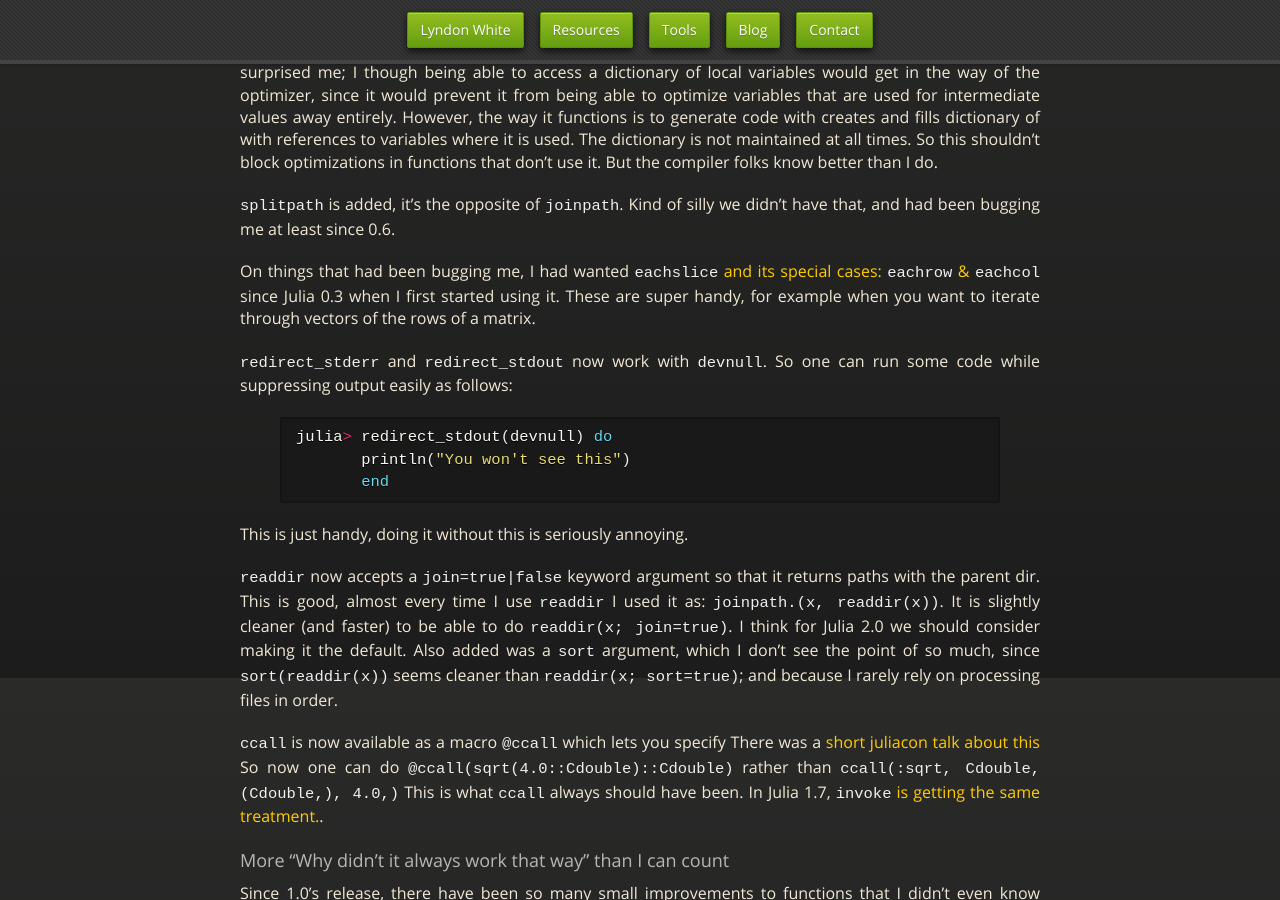
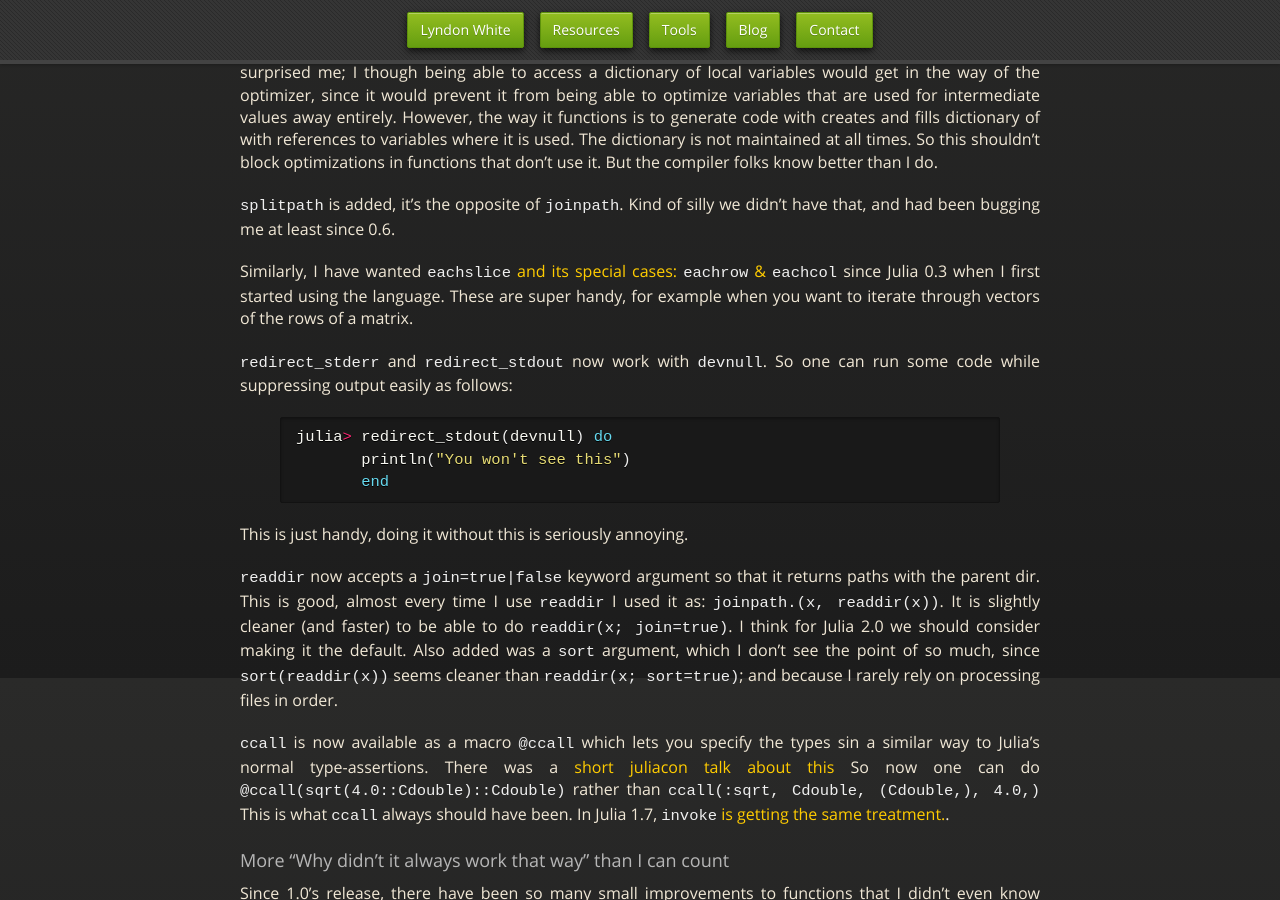
Before and after one commit to oxinabox/oxinabox.github.io, a Jekyll site: the page built from _posts/2021-03-14-Julia-1.6-what-has-changed-since-1.0.md, in a window 1280 px wide and 900 px high, scrolled down 19122 px. Built offline with Jekyll 4.4.1, drawn with Linux system fonts in a browser that asks for light colours; nearby versions of some CDN libraries; some web fonts are replaced.

Commit message:
Apply suggestions from code review

```diff
--- a/_posts/2021-03-14-Julia-1.6-what-has-changed-since-1.0.md
+++ b/_posts/2021-03-14-Julia-1.6-what-has-changed-since-1.0.md
@@ -689,7 +689,7 @@ But the compiler folks know better than I do.
 [`splitpath`](https://github.com/JuliaLang/julia/issues/28156) is added, it's the opposite of `joinpath`.
 Kind of silly we didn't have that, and had been bugging me at least since 0.6.
 
-On things that had been bugging me, I had wanted [`eachslice` and its special cases: `eachrow` & `eachcol`](https://github.com/JuliaLang/julia/issues/29749) since Julia 0.3 when I first started using it.
+Similarly, I have wanted [`eachslice` and its special cases: `eachrow` & `eachcol`](https://github.com/JuliaLang/julia/issues/29749) since Julia 0.3 when I first started using the language.
 These are super handy, for example when you want to iterate through vectors of the rows of a matrix.
 
 `redirect_stderr` and `redirect_stdout` now work with `devnull`.
@@ -709,7 +709,7 @@ I think for Julia 2.0 we should consider making it the default.
 Also added was a `sort` argument, which I don't see the point of so much, since `sort(readdir(x))` seems cleaner than `readdir(x; sort=true)`; and because I rarely rely on processing files in order.
 
 
-`ccall` is now available as a macro `@ccall` which lets you specify
+`ccall` is now available as a macro `@ccall` which lets you specify the types sin a similar way to Julia's normal type-assertions.
 There was a [short juliacon talk about this](https://www.youtube.com/watch?v=wofq1DdXM3s)
 So now one can do `@ccall(sqrt(4.0::Cdouble)::Cdouble)`
 rather than `ccall(:sqrt, Cdouble, (Cdouble,), 4.0,)`
```
